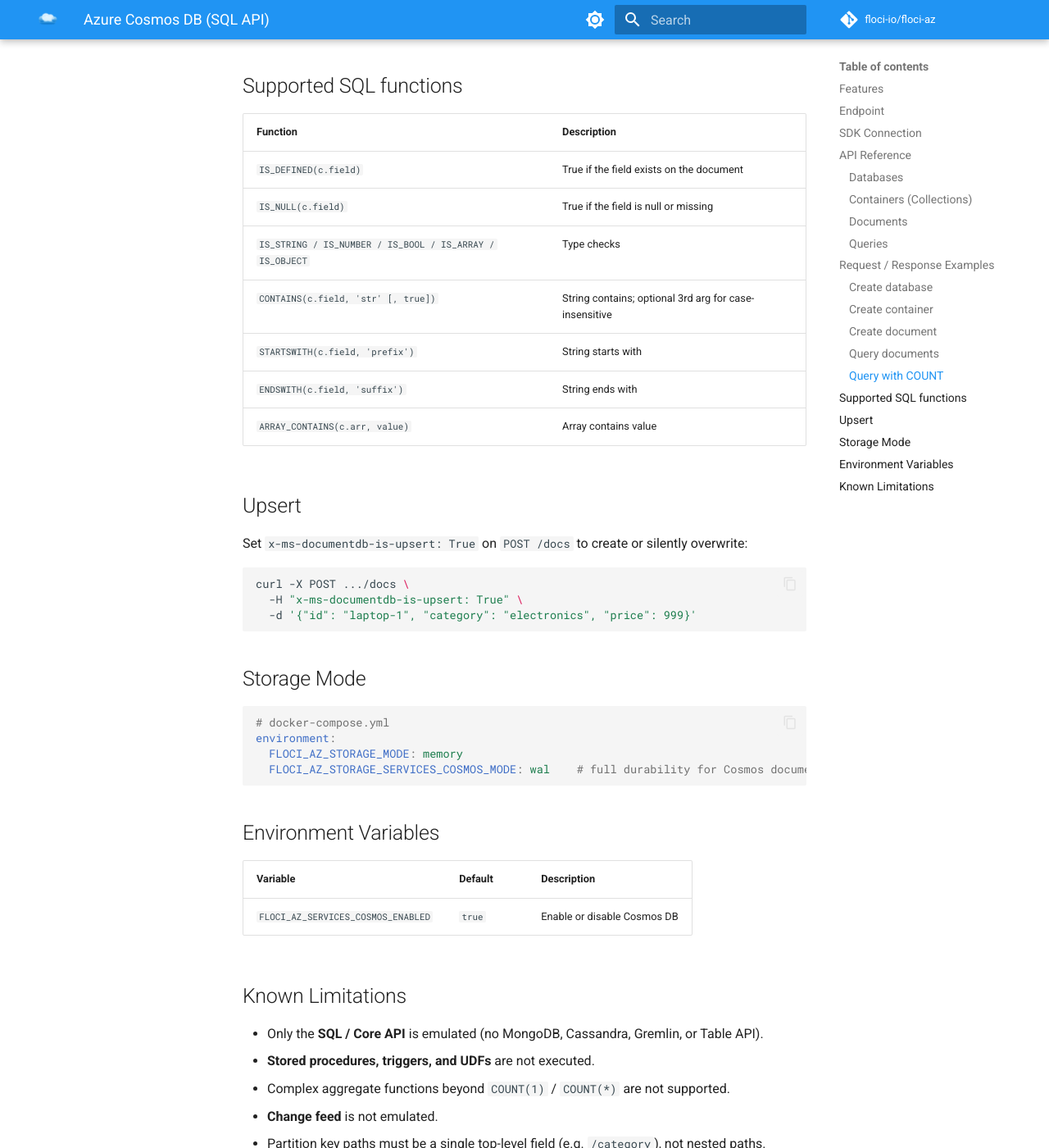
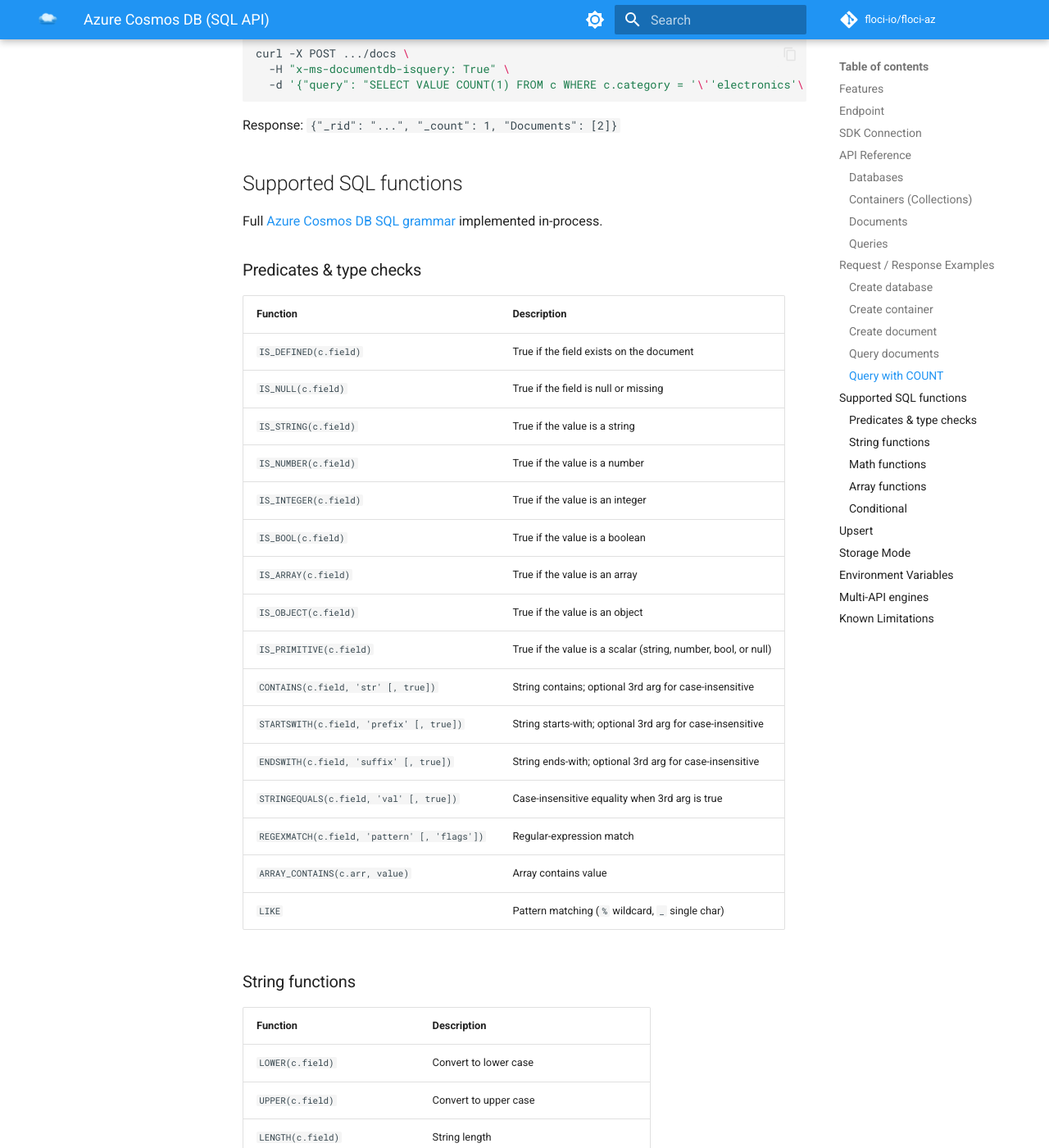
Before and after one commit to floci-io/floci-az, an MkDocs documentation site: the page built from docs/services/cosmos.md, in a window 1280 px wide and 1400 px high, scrolled down 3612 px. Shown: the whole window at 82% size. Built offline with MkDocs 1.6.1 and Material for MkDocs 9.7.7, drawn with Linux system fonts in a browser that asks for light colours; comment, search, counter and statistics services are not loaded; some of the changed text lies outside the part shown.

Commit message:
docs(core): Add Cosmos DB (all APIs), Key Vault, and Event Hubs
Introduce comprehensive emulation for Cosmos DB (NoSQL, MongoDB, PostgreSQL, Cassandra, Gremlin, Table APIs), Azure Key Vault, and Azure Event Hubs.

Update documentation, architecture diagrams, and SDK examples to reflect these new services. Expand the list of supported Cosmos DB SQL functions and clarify multi-API engine configuration. Improve the reliability of the 'make stop' command.

````diff
--- a/docs/services/cosmos.md
+++ b/docs/services/cosmos.md
@@ -36,7 +36,7 @@
     import com.azure.cosmos.CosmosClientBuilder;
 
     CosmosClient client = new CosmosClientBuilder()
-            .endpoint("https://localhost:4577/devstoreaccount1-cosmos")
+            .endpoint("https://localhost:4578/devstoreaccount1-cosmos")
             .key("C2y6yDjf5/R+ob0N8A7Cgv30VRDJIWEHLM+4QDU5DE2nQ9nDuVTqobD4b8mGGyPMbIZnqyMsEcaGQy67XIw/Jw==")
             .gatewayMode()
             .endpointDiscoveryEnabled(false)
@@ -49,7 +49,7 @@
     from azure.cosmos import CosmosClient
 
     client = CosmosClient(
-        url="https://localhost:4577/devstoreaccount1-cosmos",
+        url="http://localhost:4577/devstoreaccount1-cosmos",
         credential="C2y6yDjf5/R+ob0N8A7Cgv30VRDJIWEHLM+4QDU5DE2nQ9nDuVTqobD4b8mGGyPMbIZnqyMsEcaGQy67XIw/Jw==",
         connection_verify=False,
     )
@@ -61,13 +61,18 @@
     import { CosmosClient } from "@azure/cosmos";
 
     const client = new CosmosClient({
-        endpoint: "https://localhost:4577/devstoreaccount1-cosmos",
+        endpoint: "http://localhost:4577/devstoreaccount1-cosmos",
         key: "C2y6yDjf5/R+ob0N8A7Cgv30VRDJIWEHLM+4QDU5DE2nQ9nDuVTqobD4b8mGGyPMbIZnqyMsEcaGQy67XIw/Jw==",
     });
     ```
 
 > [!TIP]
 > In `dev` auth mode (the default) any key is accepted — the well-known Cosmos DB emulator key above works out of the box with all SDKs.
+
+> [!NOTE]
+> **Port difference by SDK:** The **Java SDK** enforces TLS in gateway mode and cannot use plain HTTP, so it connects
+> to `https://localhost:4578` (HTTPS, bundled self-signed cert — no import required). **Python and Node.js SDKs** accept
+> plain HTTP and connect to `http://localhost:4577/...`.
 
 ## API Reference
 
@@ -155,15 +160,79 @@
 
 ## Supported SQL functions
 
+Full [Azure Cosmos DB SQL grammar](https://learn.microsoft.com/en-us/azure/cosmos-db/nosql/query/overview) implemented in-process.
+
+### Predicates & type checks
+
 | Function | Description |
 |---|---|
 | `IS_DEFINED(c.field)` | True if the field exists on the document |
 | `IS_NULL(c.field)` | True if the field is null or missing |
-| `IS_STRING / IS_NUMBER / IS_BOOL / IS_ARRAY / IS_OBJECT` | Type checks |
+| `IS_STRING(c.field)` | True if the value is a string |
+| `IS_NUMBER(c.field)` | True if the value is a number |
+| `IS_INTEGER(c.field)` | True if the value is an integer |
+| `IS_BOOL(c.field)` | True if the value is a boolean |
+| `IS_ARRAY(c.field)` | True if the value is an array |
+| `IS_OBJECT(c.field)` | True if the value is an object |
+| `IS_PRIMITIVE(c.field)` | True if the value is a scalar (string, number, bool, or null) |
 | `CONTAINS(c.field, 'str' [, true])` | String contains; optional 3rd arg for case-insensitive |
-| `STARTSWITH(c.field, 'prefix')` | String starts with |
-| `ENDSWITH(c.field, 'suffix')` | String ends with |
+| `STARTSWITH(c.field, 'prefix' [, true])` | String starts-with; optional 3rd arg for case-insensitive |
+| `ENDSWITH(c.field, 'suffix' [, true])` | String ends-with; optional 3rd arg for case-insensitive |
+| `STRINGEQUALS(c.field, 'val' [, true])` | Case-insensitive equality when 3rd arg is true |
+| `REGEXMATCH(c.field, 'pattern' [, 'flags'])` | Regular-expression match |
 | `ARRAY_CONTAINS(c.arr, value)` | Array contains value |
+| `LIKE` | Pattern matching (`%` wildcard, `_` single char) |
+
+### String functions
+
+| Function | Description |
+|---|---|
+| `LOWER(c.field)` | Convert to lower case |
+| `UPPER(c.field)` | Convert to upper case |
+| `LENGTH(c.field)` | String length |
+| `CONCAT(s1, s2, ...)` | Concatenate strings |
+| `SUBSTRING(s, start, length)` | Extract substring |
+| `TRIM(s)` | Remove leading and trailing spaces |
+| `LTRIM(s)` / `RTRIM(s)` | Remove leading / trailing spaces |
+| `REPLACE(s, old, new)` | Replace occurrences |
+| `REVERSE(s)` | Reverse string |
+| `INDEX_OF(s, sub)` | Position of first occurrence (−1 if not found) |
+| `LEFT(s, n)` / `RIGHT(s, n)` | Extract leftmost / rightmost n characters |
+| `TOSTRING(val)` | Convert value to string |
+| `STRINGJOIN(separator, arr)` | Join array elements with separator |
+| `STRINGSPLIT(s, delimiter)` | Split string into array |
+
+### Math functions
+
+| Function | Description |
+|---|---|
+| `ABS(n)` | Absolute value |
+| `CEILING(n)` | Smallest integer ≥ n |
+| `FLOOR(n)` | Largest integer ≤ n |
+| `ROUND(n)` | Round to nearest integer |
+| `SQRT(n)` | Square root |
+| `POWER(base, exp)` | Exponentiation |
+| `LOG(n [, base])` | Natural log or log base |
+| `LOG10(n)` | Base-10 logarithm |
+| `EXP(n)` | e^n |
+| `SIGN(n)` | −1, 0, or 1 |
+| `TRUNC(n)` | Truncate toward zero |
+| `PI()` | π |
+| `RAND()` | Random number in [0, 1) |
+
+### Array functions
+
+| Function | Description |
+|---|---|
+| `ARRAY_LENGTH(arr)` | Number of elements |
+| `ARRAY_SLICE(arr, start [, count])` | Extract slice |
+| `ARRAY_CONCAT(arr1, arr2, ...)` | Concatenate arrays |
+
+### Conditional
+
+| Function | Description |
+|---|---|
+| `IIF(condition, trueVal, falseVal)` | Inline if-else expression |
 
 ## Upsert
 
@@ -190,10 +259,17 @@
 |---|---|---|
 | `FLOCI_AZ_SERVICES_COSMOS_ENABLED` | `true` | Enable or disable Cosmos DB |
 
+## Multi-API engines
+
+This page covers the always-on **SQL / NoSQL** endpoint (`{account}-cosmos` and `{account}-cosmos-nosql`).
+For MongoDB, PostgreSQL, Cassandra, Gremlin, and Table Cosmos APIs see the
+[Cosmos DB configuration reference](../../README.md#cosmos-db-multi-api-engines) in the main README.
+
 ## Known Limitations
 
-- Only the **SQL / Core API** is emulated (no MongoDB, Cassandra, Gremlin, or Table API).
 - **Stored procedures, triggers, and UDFs** are not executed.
-- Complex aggregate functions beyond `COUNT(1)` / `COUNT(*)` are not supported.
+- **JOIN** with nested arrays is not supported.
 - **Change feed** is not emulated.
+- **Full-text search, vector search, and geospatial queries** are not supported.
+- **RU/s throughput governance and multi-region replication** are out of scope.
 - Partition key paths must be a single top-level field (e.g. `/category`), not nested paths.
````
Also changed, not shown: README.md (+17 -13 lines), docs/index.md (+19 -3 lines), 1 other file.
